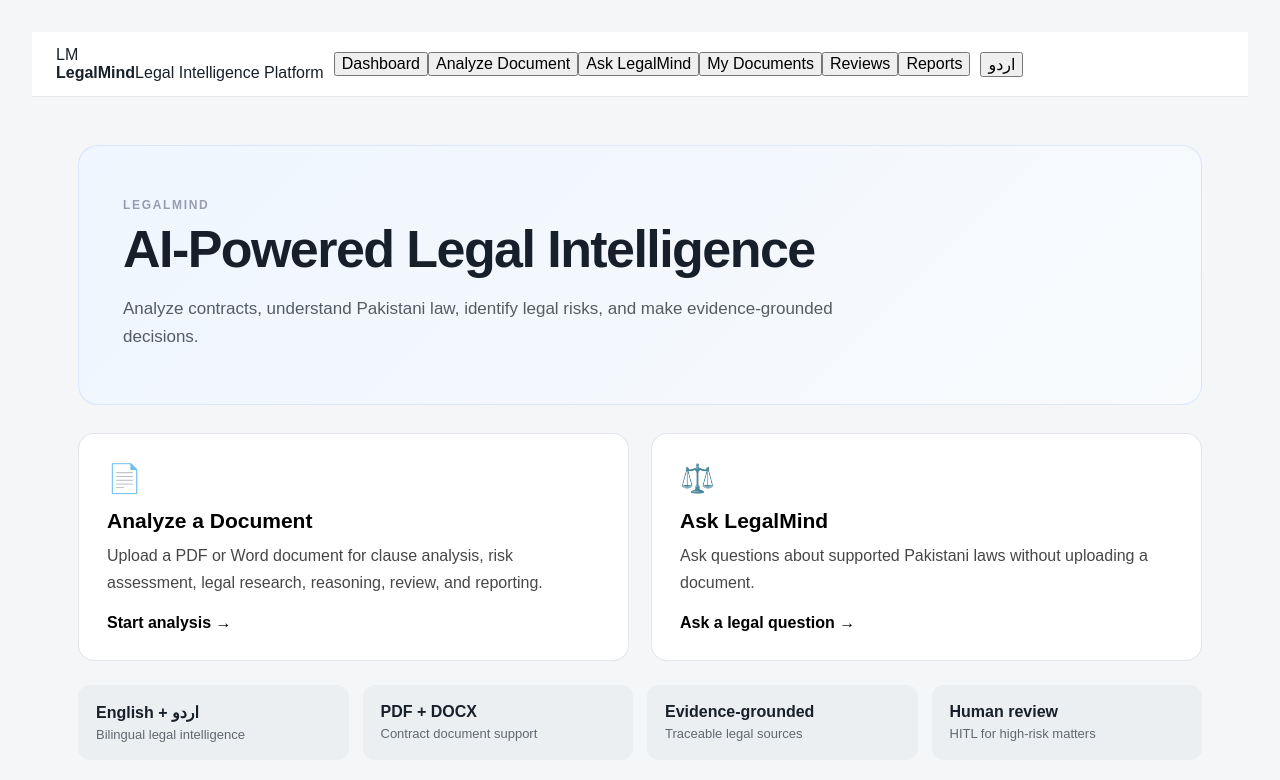
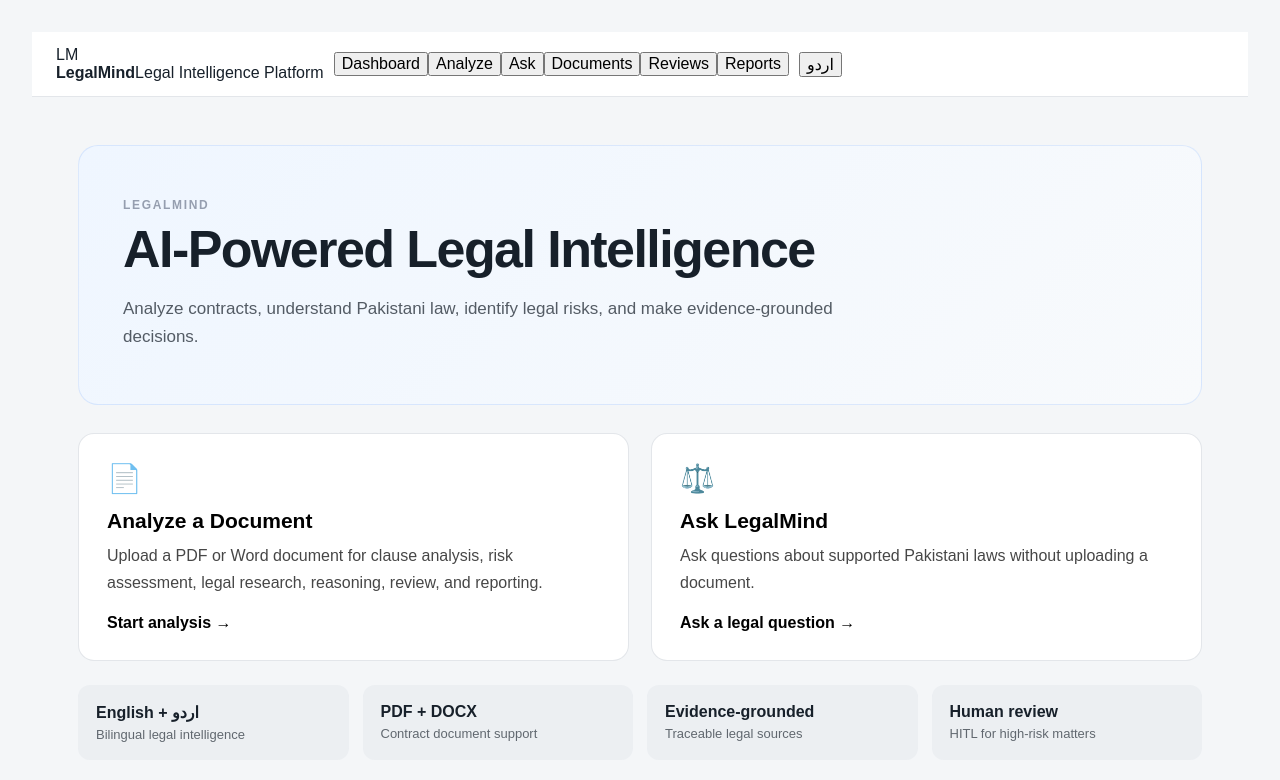
Before and after one commit to amna23-ai-26/legalmind-production, a Next.js app in the folder frontend/: page / in a window 1280 px wide. Shown: the top 780 px of the page. Built offline with nearby package versions, Linux system fonts and the light colour scheme.

Commit message:
Update page.js

```diff
--- a/frontend/src/app/page.js
+++ b/frontend/src/app/page.js
@@ -1,13 +1,13 @@
 "use client";
 
-import { useEffect, useMemo, useState } from "react";
+import { useEffect, useMemo, useState, useCallback } from "react";
 
-const fallbackEvidence = [
-  ["Comet Technologies USA, Inc. v. Xp Power, LLC", "9th Cir."],
-  ["Zia Chishti v. Tatiana Spottiswoode", "D.C. Cir."],
-  ["NetChoice, LLC v. David Yost", "6th Cir."],
-  ["Insulet Corp. v. Eoflow, Co. Ltd.", "Fed. Cir."],
-  ["Rel. Ins., Inc. v. Pilot Risk Mgmt. Consulting, LLC", "N.C."]
+const FALLBACK_EVIDENCE = [
+  { title: "Comet Technologies USA, Inc. v. Xp Power, LLC", jurisdiction: "9th Cir." },
+  { title: "Zia Chishti v. Tatiana Spottiswoode", jurisdiction: "D.C. Cir." },
+  { title: "NetChoice, LLC v. David Yost", jurisdiction: "6th Cir." },
+  { title: "Insulet Corp. v. Eoflow, Co. Ltd.", jurisdiction: "Fed. Cir." },
+  { title: "Rel. Ins., Inc. v. Pilot Risk Mgmt. Consulting, LLC", jurisdiction: "N.C." }
 ];
 
 function getRisk(result) {
@@ -44,7 +44,8 @@
   const [queryLoading, setQueryLoading] = useState(false);
   const [queryResult, setQueryResult] = useState(null);
 
-  async function loadReview() {
+  // Wrap loadReview in useCallback so it can safely be added to the useEffect dependency array
+  const loadReview = useCallback(async () => {
     try {
       setLoading(true);
       setError("");
@@ -68,13 +69,13 @@
     } finally {
       setLoading(false);
     }
-  }
+  }, []);
 
   useEffect(() => {
     if (activeView === "analyze") {
       loadReview();
     }
-  }, [activeView]);
+  }, [activeView, loadReview]);
 
   async function processSelectedFile() {
     if (!selectedFile) return;
@@ -201,9 +202,8 @@
   const critic = result?.reasoning_critic?.critic_result || {};
   const explainability = result?.explainability || {};
   const confidence = explainability.confidence?.score ?? 0;
-  const evidence = reasoning.supporting_evidence?.case_law || fallbackEvidence.map(
-    ([title, jurisdiction]) => ({ title, jurisdiction })
-  );
+
+  const evidence = reasoning.supporting_evidence?.case_law || FALLBACK_EVIDENCE;
 
   const riskCounts = useMemo(() => {
     const levels = {
@@ -269,47 +269,15 @@
         </div>
 
         <div className="app-nav-links">
+          {["dashboard", "analyze", "ask", "documents", "reviews", "reports"].map((view) => (
             <button
-            className={activeView === "dashboard" ? "app-nav-link active" : "app-nav-link"}
-            onClick={() => setActiveView("dashboard")}
+              key={view}
+              className={activeView === view ? "app-nav-link active" : "app-nav-link"}
+              onClick={() => setActiveView(view)}
             >
-            Dashboard
+              {view.charAt(0).toUpperCase() + view.slice(1)}
             </button>
-
-          <button
-            className={activeView === "analyze" ? "app-nav-link active" : "app-nav-link"}
-            onClick={() => setActiveView("analyze")}
-          >
-            Analyze Document
-          </button>
-
-          <button
-            className={activeView === "ask" ? "app-nav-link active" : "app-nav-link"}
-            onClick={() => setActiveView("ask")}
-          >
-            Ask LegalMind
-          </button>
-
-          <button
-            className={activeView === "documents" ? "app-nav-link active" : "app-nav-link"}
-            onClick={() => setActiveView("documents")}
-          >
-            My Documents
-          </button>
-
-          <button
-            className={activeView === "reviews" ? "app-nav-link active" : "app-nav-link"}
-            onClick={() => setActiveView("reviews")}
-          >
-            Reviews
-          </button>
-
-          <button
-            className={activeView === "reports" ? "app-nav-link active" : "app-nav-link"}
-            onClick={() => setActiveView("reports")}
-          >
-            Reports
-          </button>
+          ))}
         </div>
 
         <button
@@ -320,6 +288,8 @@
           {uiLanguage === "en" ? "اردو" : "English"}
         </button>
       </nav>
+
+      {/* REVIEWS VIEW */}
       {activeView === "reviews" && (
         <section className="application-home">
           <div className="query-header">
@@ -344,13 +314,21 @@
             />
 
             <div className="action-buttons">
-        <button className="approve" onClick={() => submitAction("approve")}>Approve</button>
-        <button className="edit" onClick={() => submitAction("edit")}>Edit</button>
-        <button className="reject" onClick={() => submitAction("reject")}>Reject</button>
+              <button className="approve" disabled={actionLoading} onClick={() => submitAction("approve")}>
+                Approve
+              </button>
+              <button className="edit" disabled={actionLoading} onClick={() => submitAction("edit")}>
+                Edit
+              </button>
+              <button className="reject" disabled={actionLoading} onClick={() => submitAction("reject")}>
+                Reject
+              </button>
             </div>
           </div>
         </section>
       )}
+
+      {/* DASHBOARD VIEW */}
       {activeView === "dashboard" && (
         <section className="application-home">
           <div className="hero-section">
@@ -365,10 +343,7 @@
           </div>
 
           <div className="home-actions">
-            <button
-              className="home-action-card"
-              onClick={() => setActiveView("analyze")}
-            >
+            <button className="home-action-card" onClick={() => setActiveView("analyze")}>
               <div className="home-action-icon">📄</div>
               <h2>Analyze a Document</h2>
               <p>
@@ -378,15 +353,11 @@
               <span>Start analysis →</span>
             </button>
 
-            <button
-              className="home-action-card"
-              onClick={() => setActiveView("ask")}
-            >
+            <button className="home-action-card" onClick={() => setActiveView("ask")}>
               <div className="home-action-icon">⚖️</div>
               <h2>Ask LegalMind</h2>
               <p>
-                Ask questions about supported Pakistani laws without uploading
-                a document.
+                Ask questions about supported Pakistani laws without uploading a document.
               </p>
               <span>Ask a legal question →</span>
             </button>
@@ -413,15 +384,14 @@
         </section>
       )}
 
+      {/* DOCUMENTS VIEW */}
       {activeView === "documents" && (
         <section className="application-home">
           <div className="query-header">
             <div>
               <div className="eyebrow">DOCUMENT LIBRARY</div>
               <h1>My Documents</h1>
-              <p>
-                View documents processed by LegalMind and return to their analysis.
-              </p>
+              <p>View documents processed by LegalMind and return to their analysis.</p>
             </div>
           </div>
 
@@ -432,10 +402,7 @@
                 <p>Documents currently available in the LegalMind workspace.</p>
               </div>
 
-              <button
-                className="primary-button"
-                onClick={() => setActiveView("analyze")}
-              >
+              <button className="primary-button" onClick={() => setActiveView("analyze")}>
                 Analyze New Document
               </button>
             </div>
@@ -447,10 +414,7 @@
                   <span>Application runtime result</span>
                 </div>
 
-                <button
-                  className="secondary-button"
-                  onClick={() => setActiveView("reviews")}
-                >
+                <button className="secondary-button" onClick={() => setActiveView("reviews")}>
                   Open Review
                 </button>
               </div>
@@ -458,15 +422,10 @@
               <div className="document-item">
                 <div>
                   <strong>Application Runtime Document</strong>
-                  <span>
-                    41 clauses · 46 risk findings · workflow completed
-                  </span>
+                  <span>41 clauses · 46 risk findings · workflow completed</span>
                 </div>
 
-                <button
-                  className="secondary-button"
-                  onClick={() => setActiveView("reports")}
-                >
+                <button className="secondary-button" onClick={() => setActiveView("reports")}>
                   View Report
                 </button>
               </div>
@@ -475,15 +434,14 @@
         </section>
       )}
 
+      {/* REPORTS VIEW */}
       {activeView === "reports" && (
         <section className="application-home">
           <div className="query-header">
             <div>
               <div className="eyebrow">REPORTS</div>
               <h1>Legal Reports</h1>
-              <p>
-                Access completed LegalMind analysis reports and supporting results.
-              </p>
+              <p>Access completed LegalMind analysis reports and supporting results.</p>
             </div>
           </div>
 
@@ -492,8 +450,8 @@
               <div>
                 <h2>Application Runtime Report</h2>
                 <p>
-                  Completed analysis containing clause findings, risks,
-                  research, recommendations, and the required legal disclaimer.
+                  Completed analysis containing clause findings, risks, research, recommendations,
+                  and the required legal disclaimer.
                 </p>
               </div>
 
@@ -512,17 +470,14 @@
                 <strong>41</strong>
                 <span>Clauses analyzed</span>
               </div>
-
               <div>
                 <strong>46</strong>
                 <span>Risk findings</span>
               </div>
-
               <div>
                 <strong>41</strong>
                 <span>Research results</span>
               </div>
-
               <div>
                 <strong>COMPLETED</strong>
                 <span>Workflow status</span>
@@ -532,6 +487,7 @@
         </section>
       )}
 
+      {/* ASK VIEW */}
       {activeView === "ask" && (
         <section className="legal-query-section">
           <div className="query-header">
@@ -539,8 +495,7 @@
               <div className="eyebrow">LEGAL KNOWLEDGE</div>
               <h1>Ask LegalMind</h1>
               <p>
-                Ask a question about supported Pakistani commercial and contract
-                law. No document is required.
+                Ask a question about supported Pakistani commercial and contract law. No document is required.
               </p>
             </div>
           </div>
@@ -588,9 +543,7 @@
             <div className="query-result">
               <div className="result-header">
                 <strong>
-                  {queryResult.status === "ERROR"
-                    ? "Unable to answer"
-                    : "LegalMind Response"}
+                  {queryResult.status === "ERROR" ? "Unable to answer" : "LegalMind Response"}
                 </strong>
               </div>
 
@@ -609,9 +562,7 @@
                             <strong>
                               {item.title || item.heading || item.statute_id || "Legal source"}
                             </strong>
-                            <span>
-                              {item.section_id ? `Section ${item.section_id}` : ""}
-                            </span>
+                            <span>{item.section_id ? `Section ${item.section_id}` : ""}</span>
                             <p>{item.text || ""}</p>
                           </div>
                         ))}
@@ -619,9 +570,8 @@
                     )}
 
                     <div className="legal-disclaimer">
-                      LegalMind provides legal intelligence and research support,
-                      not legal advice. Verify important matters with a qualified
-                      legal professional.
+                      LegalMind provides legal intelligence and research support, not legal advice.
+                      Verify important matters with a qualified legal professional.
                     </div>
                   </>
                 )}
@@ -631,6 +581,7 @@
         </section>
       )}
 
+      {/* ANALYZE VIEW */}
       {activeView === "analyze" && (
         <>
           <header className="topbar">
@@ -659,9 +610,7 @@
                 type="file"
                 accept=".pdf,.docx,.jpg,.jpeg,.png"
                 disabled={processing}
-            onChange={(event) =>
-              setSelectedFile(event.target.files?.[0] || null)
-            }
+                onChange={(event) => setSelectedFile(event.target.files?.[0] || null)}
               />
 
               <button
@@ -673,15 +622,8 @@
               </button>
             </div>
 
-        {selectedFile && (
-          <p className="muted">
-            Selected: {selectedFile.name}
-          </p>
-        )}
-
-        {processingMessage && (
-          <p className="muted">{processingMessage}</p>
-        )}
+            {selectedFile && <p className="muted">Selected: {selectedFile.name}</p>}
+            {processingMessage && <p className="muted">{processingMessage}</p>}
           </section>
 
           <section className="summary-grid">
@@ -713,7 +655,6 @@
 
           <section className="content-grid">
             <div className="main-column">
-
               <article className="panel">
                 <div className="panel-header">
                   <div>
@@ -763,9 +704,7 @@
                     <span className="section-label">LEGAL REASONING</span>
                     <h2>Assessment</h2>
                   </div>
-              <span className="pill neutral">
-                {reasoning.reasoning_status || "Draft"}
-              </span>
+                  <span className="pill neutral">{reasoning.reasoning_status || "Draft"}</span>
                 </div>
 
                 <p className="assessment">
@@ -817,31 +756,23 @@
                 <div className="redline-grid">
                   <div>
                     <span className="diff-label">ORIGINAL</span>
-                <div className="diff-box original">
-                  {originalText}
-                </div>
+                    <div className="diff-box original">{originalText}</div>
                   </div>
 
                   <div>
                     <span className="diff-label">PROPOSED / REDLINE</span>
-                <div className="diff-box proposed">
-                  {proposedText}
-                </div>
+                    <div className="diff-box proposed">{proposedText}</div>
                   </div>
                 </div>
               </article>
-
             </div>
 
             <aside className="side-column">
-
               <article className="panel">
                 <span className="section-label">EXPLAINABILITY</span>
                 <h2>Confidence</h2>
 
-            <div className="confidence-score">
-              {(confidence * 100).toFixed(2)}%
-            </div>
+                <div className="confidence-score">{(confidence * 100).toFixed(2)}%</div>
 
                 <div className="confidence-bar">
                   <div style={{ width: `${confidence * 100}%` }} />
@@ -859,9 +790,7 @@
 
                 <div className="metric">
                   <span>Self-consistency</span>
-              <strong>
-                {explainability.confidence?.self_consistency?.n ?? 3} / 3
-              </strong>
+                  <strong>{explainability.confidence?.self_consistency?.n ?? 3} / 3</strong>
                 </div>
               </article>
 
@@ -933,11 +862,7 @@
                 />
 
                 <div className="action-buttons">
-              <button
-                className="approve"
-                disabled={actionLoading}
-                onClick={() => submitAction("approve")}
-              >
+                  <button className="approve" disabled={actionLoading} onClick={() => submitAction("approve")}>
                     Approve
                   </button>
 
@@ -954,11 +879,7 @@
                     Edit
                   </button>
 
-              <button
-                className="reject"
-                disabled={actionLoading}
-                onClick={() => submitAction("reject")}
-              >
+                  <button className="reject" disabled={actionLoading} onClick={() => submitAction("reject")}>
                     Reject
                   </button>
                 </div>
@@ -981,8 +902,7 @@
                       <div className="audit-entry" key={entry.audit_id}>
                         <strong>{entry.action}</strong>
                         <span>
-                      {entry.reviewer_id} ·{" "}
-                      {new Date(entry.timestamp).toLocaleString()}
+                          {entry.reviewer_id} · {new Date(entry.timestamp).toLocaleString()}
                         </span>
                         <p>{entry.rationale}</p>
                       </div>
@@ -990,12 +910,10 @@
                   </div>
                 )}
               </article>
-
             </aside>
           </section>
         </>
       )}
-
     </main>
   );
 }
```
Lines whose indentation alone changed are shown as unchanged.
